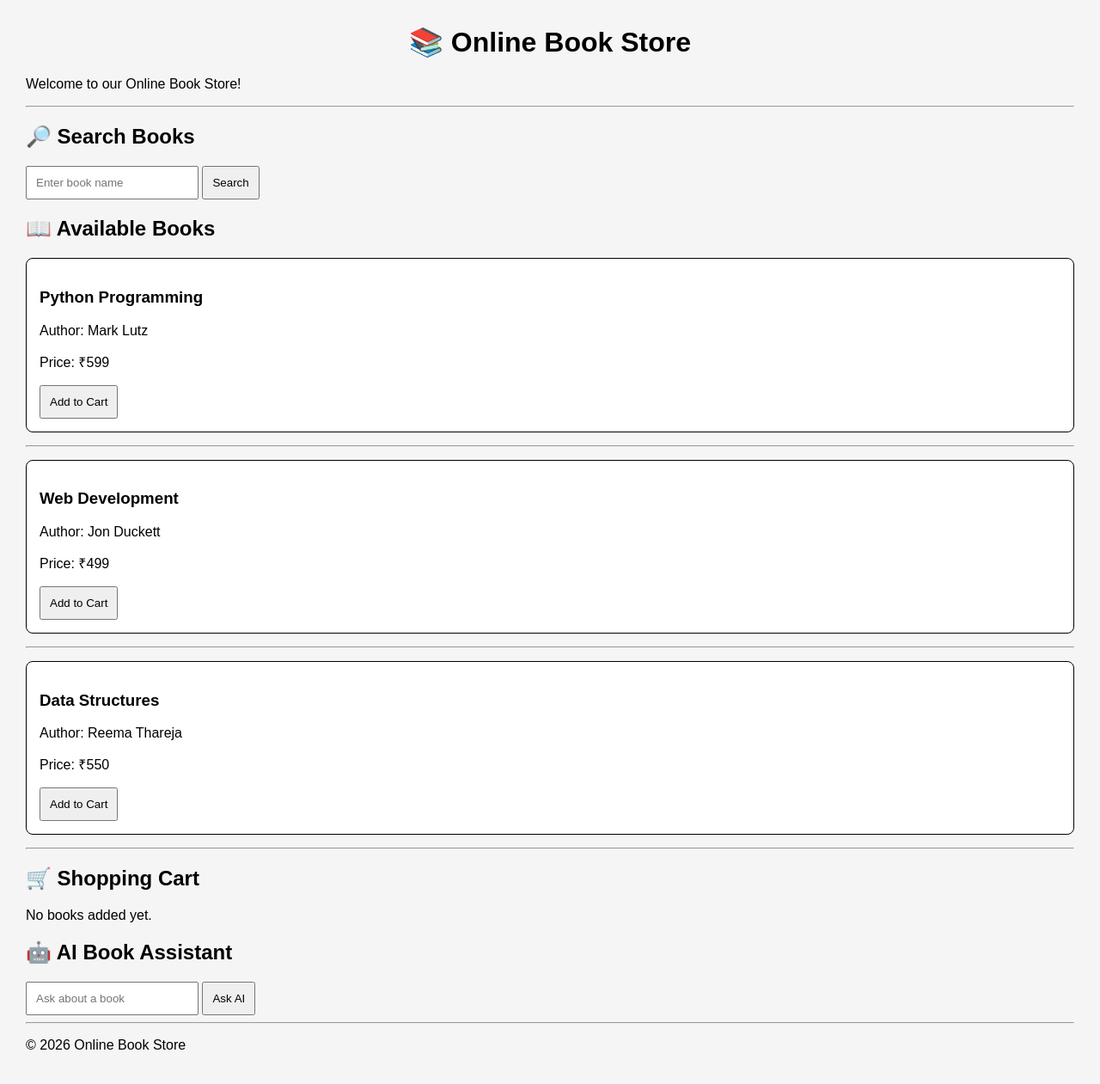
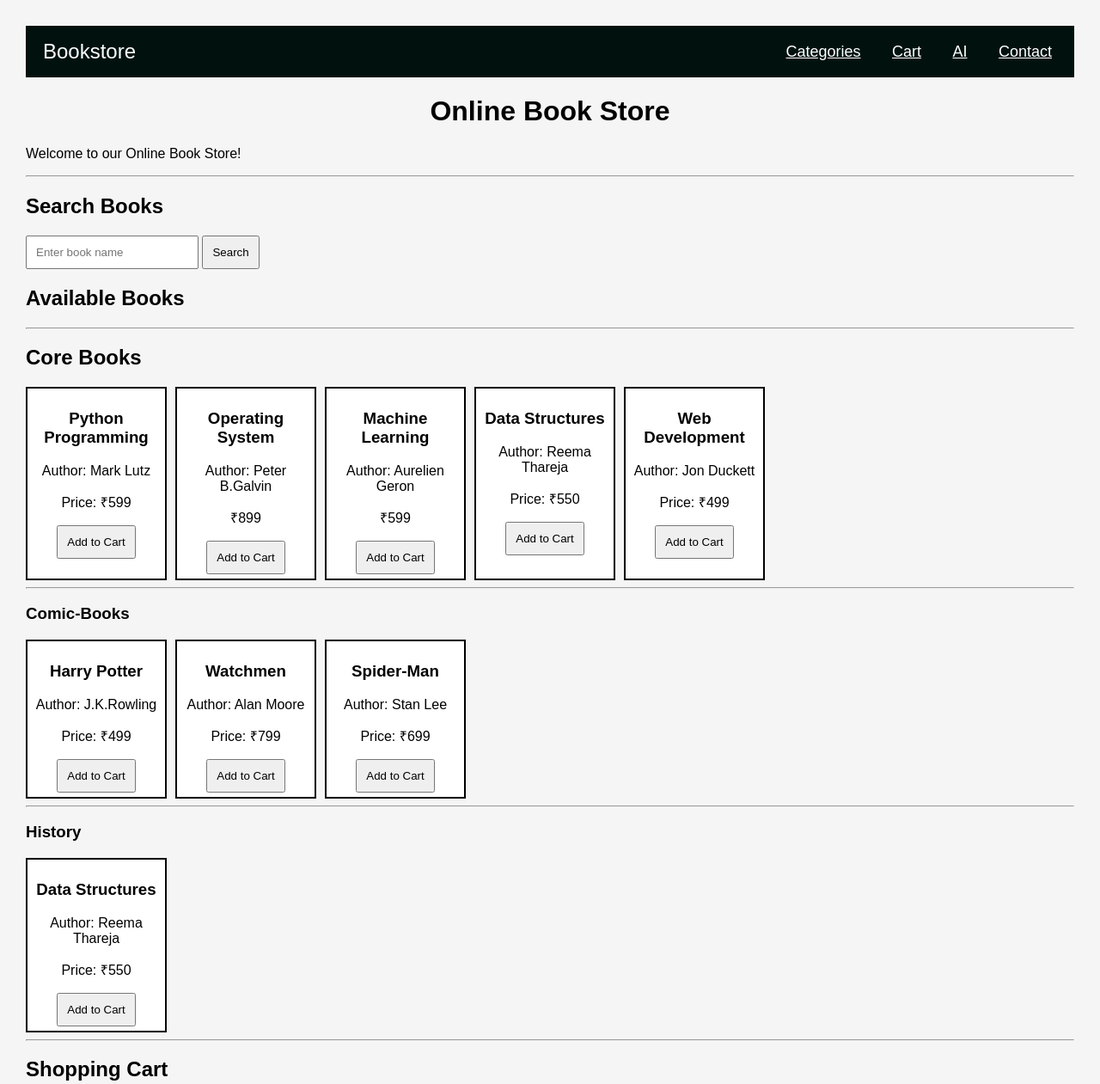
Before and after one commit to 24981a4235-lgtm/Online_Book_Store, a plain HTML site: page index.html in a window 1280 px wide. Shown: the top 1261 px of the page at 86% size. Drawn offline with Linux system fonts and the light colour scheme.

Commit message:
Updated website

```diff
--- a/index.html
+++ b/index.html
@@ -7,21 +7,40 @@
 </head>
 
 <body>
+    <header>
+        <nav class="navbar">
+            <div class="logo">
+                <h2>Bookstore</h2>
+            </div>
+            <div class="navmenu">
+                <ul>
+                    <li><a href="#categories">Categories</a></li>
+                    <li><a href="#cart">Cart</a></li>
+                    <li><a href="#AI">AI</a></li>
+                    <li><a href="#contact">Contact</a></li>
+                </ul>
+            </div>
+        </nav>
+    </header>
 
-    <h1>📚 Online Book Store</h1>
+    <h1>Online Book Store</h1>
 
     <p>Welcome to our Online Book Store!</p>
 
     <hr>
 
-    <h2>🔎 Search Books</h2>
+    <h2>Search Books</h2>
 
     <input type="text" id="search" placeholder="Enter book name">
     <button onclick="searchBooks()">Search</button>
 
     <p id="result"></p>
 
-    <h2>📖 Available Books</h2>
+
+    <h2>Available Books</h2>
+    <hr>
+    <h2>Core Books</h2>
+    <div class=" books">
 
     <div class="book">
         <h3>Python Programming</h3>
@@ -30,31 +49,72 @@
         <button>Add to Cart</button>
     </div>
 
-    <hr>
-
     <div class="book">
-        <h3>Web Development</h3>
-        <p>Author: Jon Duckett</p>
-        <p>Price: ₹499</p>
+        <h3>Operating System</h3>
+        <p>Author: Peter B.Galvin</p>
+        <p>₹899</p>
         <button>Add to Cart</button>
     </div>
 
-    <hr>
-
+    <div class="book">
+        <h3>Machine Learning</h3>
+        <p>Author: Aurelien Geron</p>
+        <p>₹599</p>
+        <button>Add to Cart</button>
+    </div>
     <div class="book">
         <h3>Data Structures</h3>
         <p>Author: Reema Thareja</p>
         <p>Price: ₹550</p>
         <button>Add to Cart</button>
     </div>
+     <div class="book">
+        <h3>Web Development</h3>
+        <p>Author: Jon Duckett</p>
+        <p>Price: ₹499</p>
+        <button>Add to Cart</button>
+    </div>
+    </div>
 
     <hr>
+    <h3>Comic-Books</h3>
+    <div class="books">
+    <div class="book">
+        <h3>Harry Potter</h3>
+        <p>Author: J.K.Rowling </p>
+        <p>Price: ₹499</p>
+        <button>Add to Cart</button>
+    </div>
+     <div class="book">
+        <h3>Watchmen</h3>
+        <p>Author: Alan Moore </p>
+        <p>Price: ₹799</p>
+        <button>Add to Cart</button>
+    </div>
+     <div class="book">
+        <h3>Spider-Man</h3>
+        <p>Author: Stan Lee</p>
+        <p>Price: ₹699</p>
+        <button>Add to Cart</button>
+    </div>
+    </div>
+    <hr>
+    <h3>History</h3>
+    <div class="books">
+    <div class="book">
+        <h3>Data Structures</h3>
+        <p>Author: Reema Thareja</p>
+        <p>Price: ₹550</p>
+        <button>Add to Cart</button>
+    </div>
+    </div>
+    <hr>
 
-    <h2>🛒 Shopping Cart</h2>
+    <h2>Shopping Cart</h2>
 
     <p>No books added yet.</p>
 
-    <h2>🤖 AI Book Assistant</h2>
+    <h2>AI Book Assistant</h2>
 
     <input type="text" placeholder="Ask about a book">
     <button>Ask AI</button>
--- a/style.css
+++ b/style.css
@@ -1,19 +1,24 @@
 body {
     font-family: Arial;
     margin: 30px;
-    background-color: #f5f5f5;
+    background-color:#f5f5f5;
 }
 
 h1 {
     text-align: center;
 }
+.books{
+    display: flex;
+    gap: 10px;
+}
 
 .book {
     background-color: white;
-    padding: 15px;
-    margin: 15px 0;
-    border: 1px solid black;
-    border-radius: 8px;
+    padding: 5px;
+    width: 150px;
+    margin: 10px 14;
+    border: 2px solid black;
+    text-align: center;;
 }
 
 input {
@@ -24,3 +29,33 @@ button {
     padding: 10px;
     cursor: pointer;
 }
+.navbar{
+    display: flex;
+    align-items: center;
+    justify-content: space-between;
+    text-align: center;
+    width: 100%;
+    height: 60px;
+    background: #01120e;
+}
+.navbar h2{
+    color: #ffffff;
+    font-weight: 400;
+    padding: 0px 20px;
+}
+.navmenu{
+    display: flex;
+    justify-content: space-between;
+    align-items: center;
+    z-index: 1000;
+}
+.navmenu li{
+    display: inline-block;
+}
+.navmenu li a{
+    color: #ffffff;
+    margin-right: 20px;
+    padding: 0px 6px;
+    font-size: 18px;
+    font-weight: 500;
+}
```
